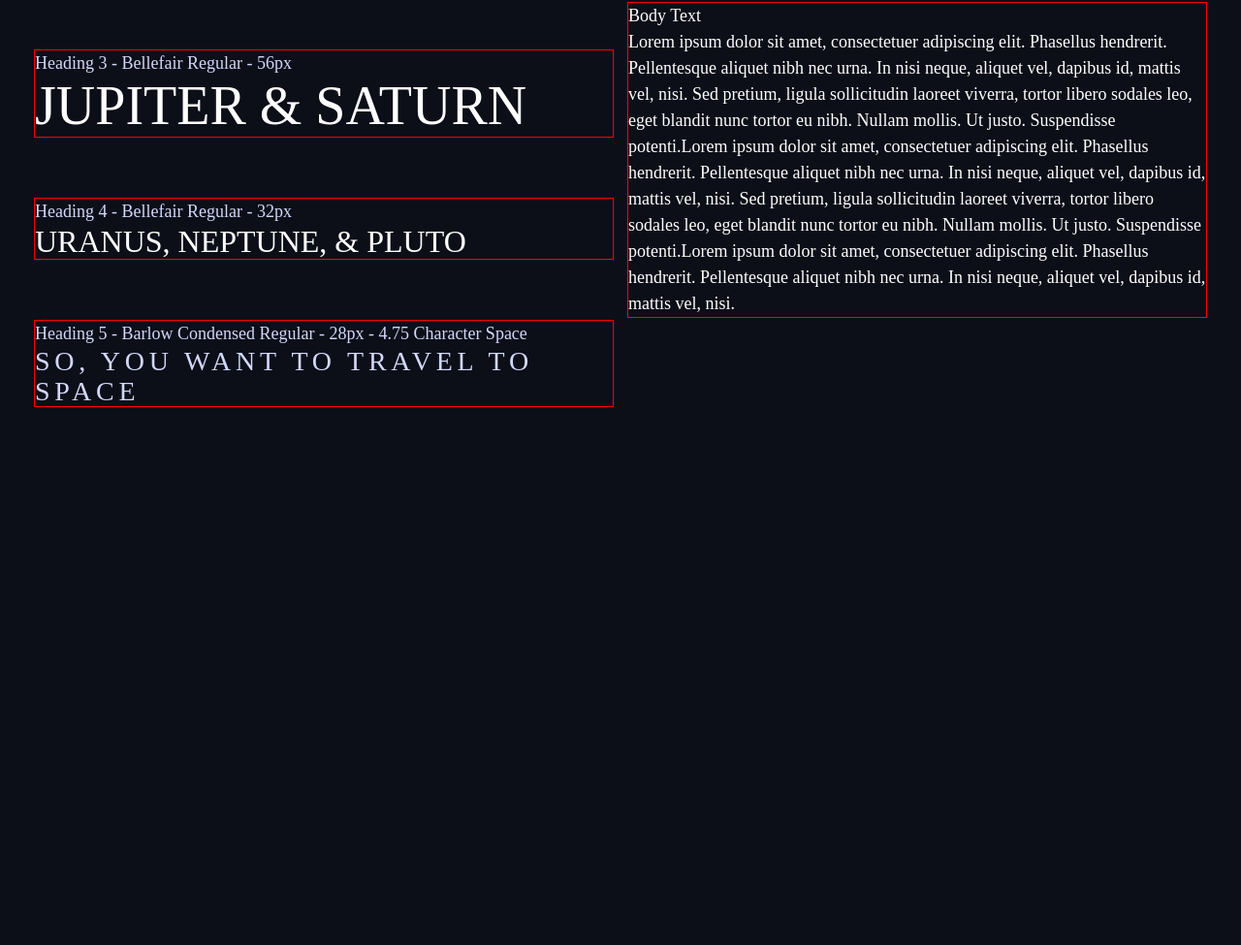
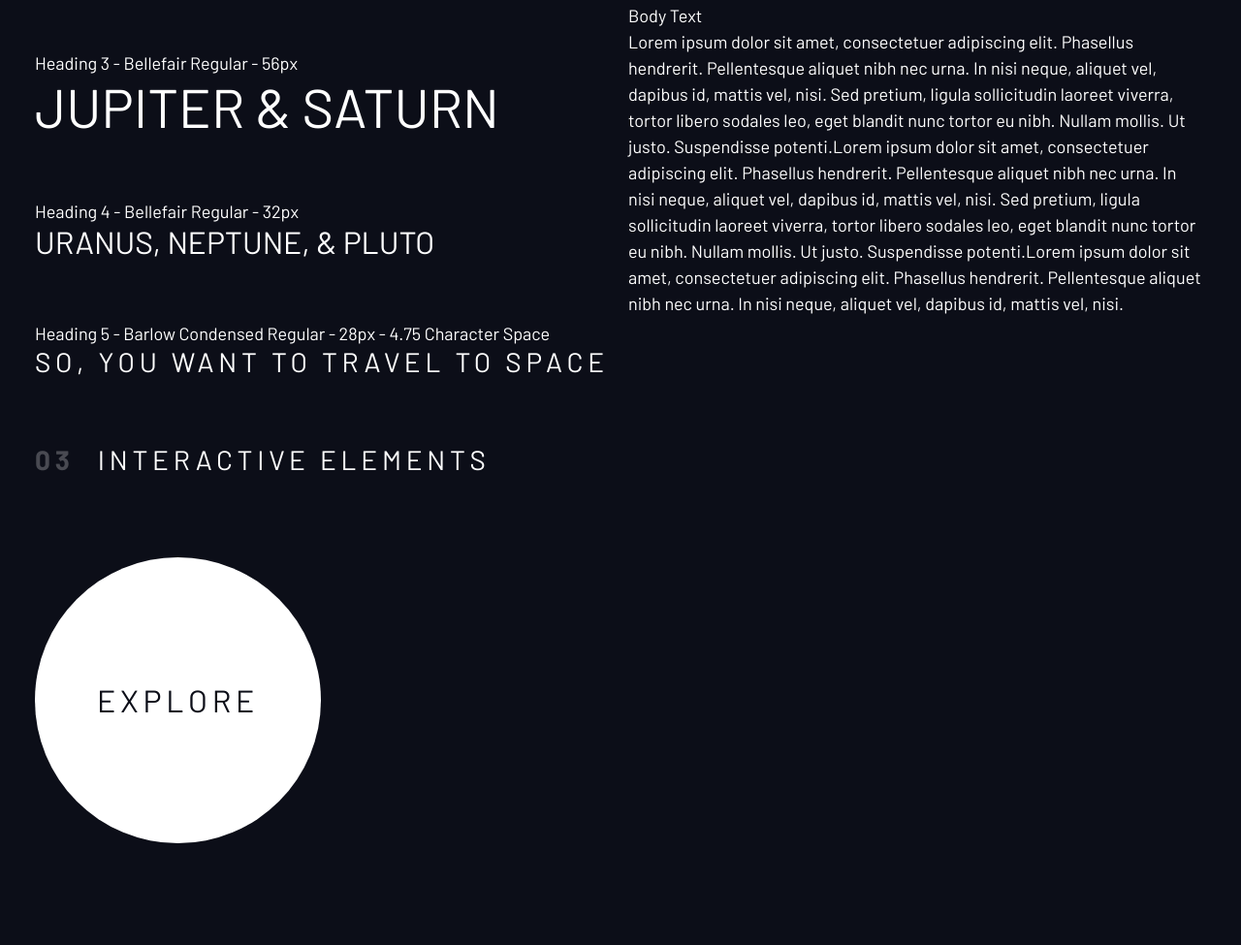
Before and after one commit to alessandro-giuzio/space-tourism, a plain HTML site: page starter-code/design-system.html in a window 1280 px wide. Shown: the part 818-1793 px from the top of the page at 97% size. Before the commit the page ends 1301 px from the top, so only its background shows below. Drawn offline with Linux system fonts and the light colour scheme; a script that the page names is missing; a web font is replaced by a local one.

Commit message:
update large button

```diff
--- a/starter-code/design-system.html
+++ b/starter-code/design-system.html
@@ -135,6 +135,40 @@
           </div>
         </div>
       </section>
+
+      <section class="flow" id="interactive-elements">
+        <h2 class="numbered-title"><span>03</span> Interactive elements</h2>
+
+        <!-- navigation -->
+        <div></div>
+
+        <div class="flex" style="margin-top: 5rem">
+          <div>
+            <!-- explore button -->
+            <a
+              href="#"
+              class="
+                large-button
+                fs-600
+                uppercase
+                letter-spacing-1
+                ff-serif
+                bg-white
+                text-dark
+              "
+              >Explore</a
+            >
+          </div>
+
+          <div style="margin-bottom: 50vh">
+            <!-- Tabs -->
+
+            <!-- Dots -->
+
+            <!-- Numbers -->
+          </div>
+        </div>
+      </section>
     </div>
 
     <script src="index.pack.js"></script>
--- a/starter-code/index.css
+++ b/starter-code/index.css
@@ -2,9 +2,9 @@
 :root {
   /* Colors */
 
-  --clr-dark-: hsl(230 35% 7%);
-  --clr-purpleysh-: hsl(231 77% 90%);
-  --clr-white: hsl(0 0% 100%);
+  --clr-dark: 230 35% 7%;
+  --clr-light: 231 77% 90%;
+  --clr-white: 0 0% 100%;
 
   /* Font-family */
 
@@ -62,10 +62,10 @@ p {
 
 /* set up the body */
 body {
-  font-family: var(--ff-ssans-normal);
+  font-family: var(--ff-sans-normal);
   font-size: var(--fs-400);
-  color: var(--clr-white);
-  background: var(--clr-dark-);
+  color: hsl(var(--clr-white));
+  background-color: hsl(var(--clr-dark));
   line-height: 1.5;
   min-height: 100vh;
 }
@@ -114,7 +114,6 @@ select {
 
 .flow > *:where(:not(:first-child)) {
   margin-top: var(--flow-space, 1rem);
-  outline: 1px solid red;
 }
 
 .container {
@@ -138,23 +137,23 @@ select {
 /* Colors section */
 
 .bg-dark {
-  background-color: var(--clr-dark-);
+  background-color: hsl(var(--clr-dark));
 }
-.bg-purple {
-  background-color: var(--clr-purpleysh-);
+.bg-accent {
+  background-color: hsl(var(--clr-light));
 }
 .bg-white {
-  background-color: var(--clr-white);
+  background-color: hsl(var(--clr-white));
 }
 
 .text-dark {
-  color: var(--clr-dark-);
+  color: hsl(var(--clr-dark));
 }
-.text-purple {
-  color: var(--clr-purpleysh-);
+.text-accent {
+  color: hsl(var(--clr-light));
 }
 .text-white {
-  color: var(--clr-white);
+  color: hsl(var(--clr-white));
 }
 
 /* typography  */
@@ -227,3 +226,36 @@ select {
   font-weight: 700;
   color: hsl(var(--clr-white) / 0.25);
 }
+
+/* ------------------- */
+/* Compontents     */
+/* ------------------- */
+
+.large-button {
+  position: relative;
+  display: grid;
+  z-index: 1;
+  place-items: center;
+  padding: 0 2em;
+  border-radius: 50%;
+  aspect-ratio: 1;
+  text-decoration: none;
+}
+
+.large-button::after {
+  content: '';
+  position: absolute;
+  z-index: -1;
+  width: 100%;
+  height: 100%;
+  background: hsl(var(--clr-white) / 0.15);
+  border-radius: 50%;
+  opacity: 0;
+  transition: opacity 500ms linear, transform 750ms ease-in-out;
+}
+
+.large-button:hover::after,
+.large-button:focus::after {
+  opacity: 1;
+  transform: scale(1.5);
+}
```
